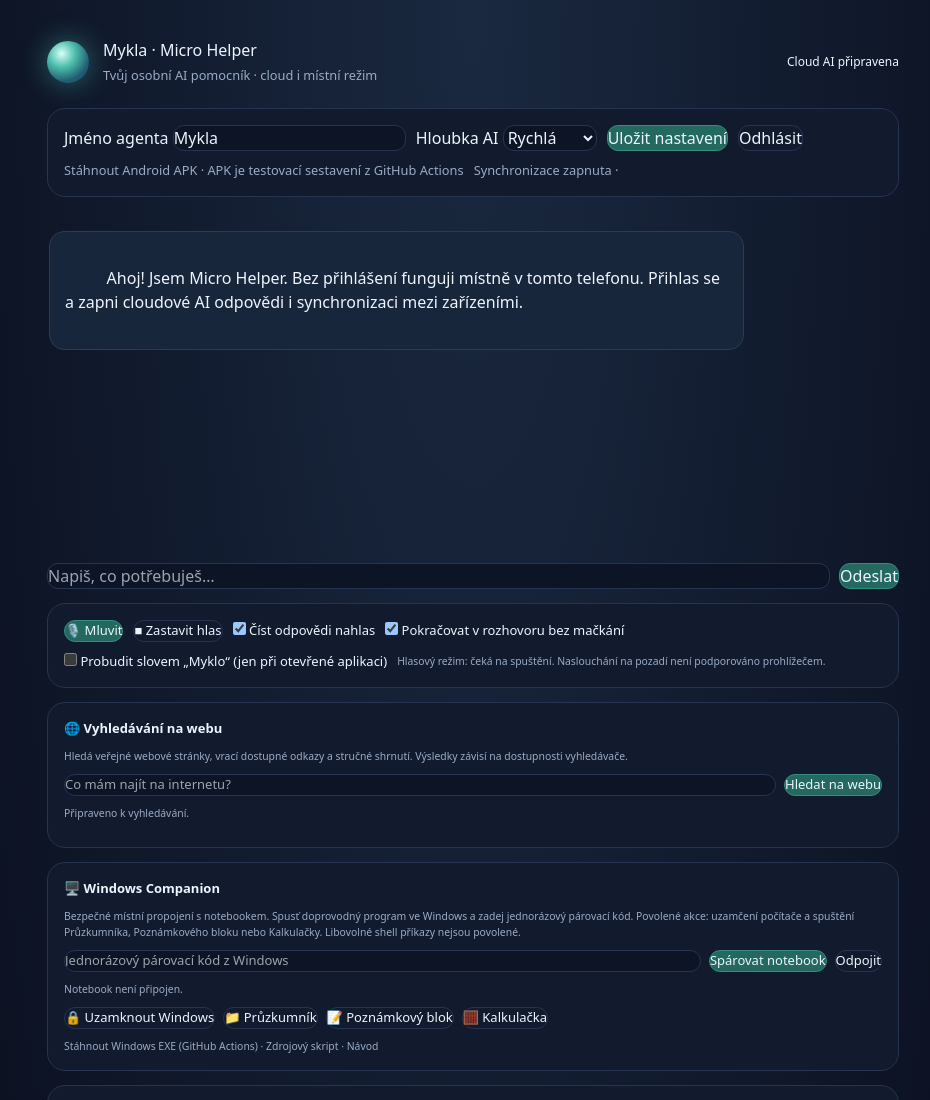
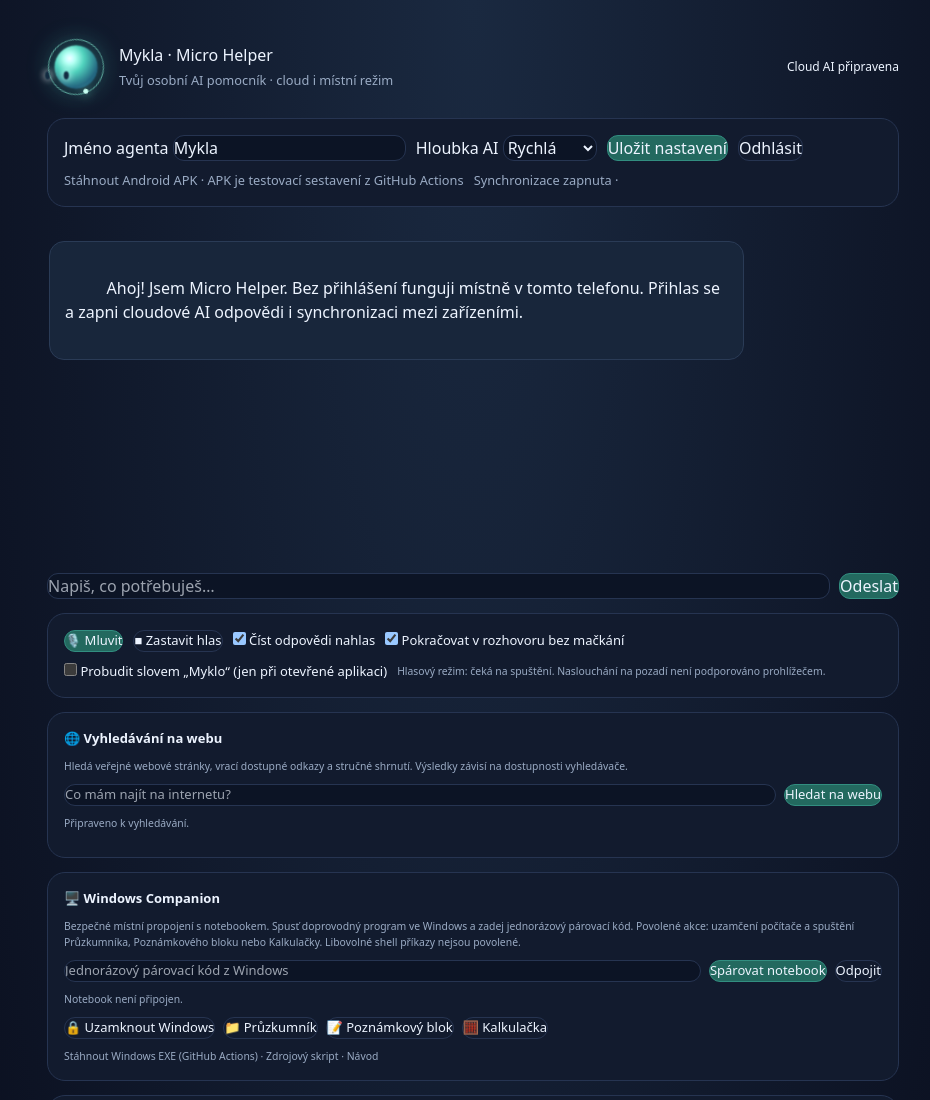
Before and after one commit to dominixe2/springtrap-, a website built with Vite: page hosted-app/index.html in a window 1280 px wide. Shown: the top 1100 px of the page, without its empty margins (167-1097 px from the left). Built offline with nearby package versions, Linux system fonts and the light colour scheme; what @appdeploy/client would draw is missing.

Commit message:
feat: add original animated Micro Helper avatar to hosted client

```diff
--- a/hosted-app/index.html
+++ b/hosted-app/index.html
@@ -44,6 +44,15 @@
         gap: 14px;
         padding: 14px 0 22px;
       }
+      .avatar-wrap { position: relative; width: 58px; height: 58px; flex: 0 0 58px; display:grid; place-items:center; }
+      .orb { width: 52px; height: 52px; border-radius: 50%; background: radial-gradient(circle at 35% 28%,#effffb 0 5%,#b1f5e9 14%,#55cdb8 38%,#1d6076 72%,#12233d 100%); box-shadow: 0 0 18px #4bc7b477, inset 0 0 12px #eaffff88; animation: helper-breathe 3.6s ease-in-out infinite; }
+      .orb::before,.orb::after { content:""; position:absolute; top:25px; width:5px; height:8px; border-radius:50%; background:#10263a; box-shadow:0 0 7px #effffb; }
+      .orb::before { margin-left:-9px; } .orb::after { margin-left:9px; }
+      .avatar-ring { position:absolute; inset:1px; border:1px solid #83ead2a8; border-radius:50%; animation: helper-orbit 9s linear infinite; }
+      .avatar-ring::after { content:""; position:absolute; width:5px; height:5px; top:5px; left:7px; border-radius:50%; background:#c9fff2; box-shadow:0 0 10px #73d7c2; }
+      @keyframes helper-breathe { 0%,100%{transform:scale(.96);filter:brightness(.94)} 50%{transform:scale(1.04);filter:brightness(1.15)} }
+      @keyframes helper-orbit { to{transform:rotate(360deg)} }
+      @media (prefers-reduced-motion: reduce) { .orb,.avatar-ring { animation:none; } }
       .orb {
         width: 42px;
         height: 42px;
@@ -161,7 +170,7 @@
   <body>
     <main>
       <header>
-        <div class="orb"></div>
+        <div class="avatar-wrap" role="img" aria-label="Animovaný avatar Micro Helpera"><div class="orb"></div><div class="avatar-ring" aria-hidden="true"></div></div>
         <div>
           <h1 id="title">Micro Helper</h1>
           <small>Tvůj osobní AI pomocník · cloud i místní režim</small>
```
